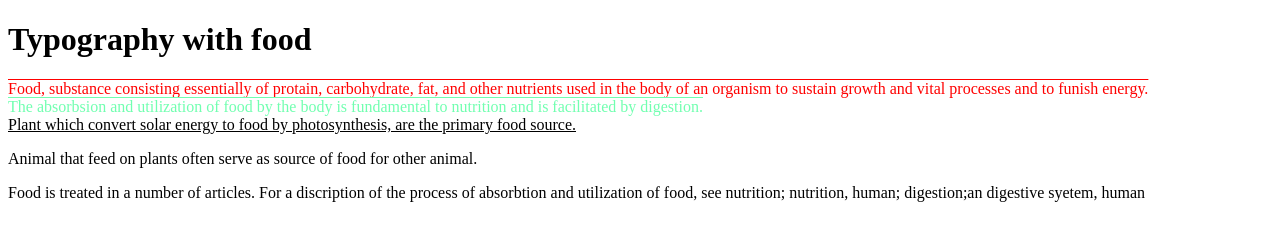
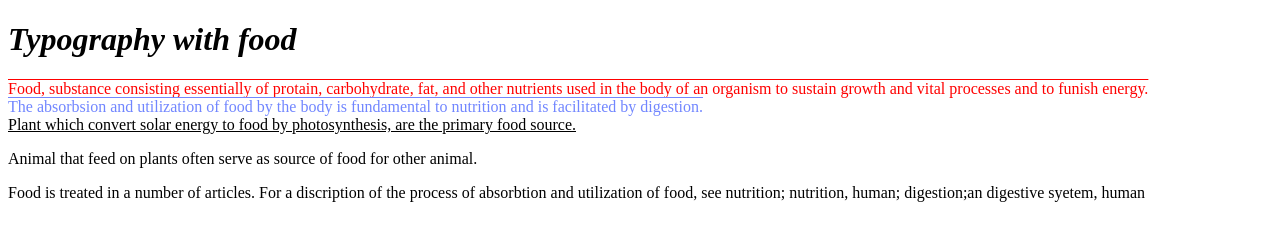
Before and after one commit to Mudathir-Ajibike/Cascading-effect.html, a plain HTML site: page ronaldo/Text styling.html in a window 1280 px wide. Drawn offline with Linux system fonts and the light colour scheme.

Commit message:
second commit

```diff
--- a/ronaldo/Text styling.html
+++ b/ronaldo/Text styling.html
@@ -9,7 +9,7 @@
                 text-decoration: overline;
             }
             .text2 {
-                color: #71ffb0;
+                color: #7186ff;
                 text-decoration: overline;
             }
             .text3 {
@@ -29,7 +29,7 @@
         </style>
     </head>
     <body>
-        <h1>Typography with food</h1>
+        <h1><i> Typography with food</i></h1>
         <div class="text1">Food, substance consisting essentially of protain, carbohydrate, fat, and other nutrients used in the body of an organism to sustain growth and vital processes and to funish energy.</div>
         <div class="text2">The absorbsion and utilization of food by the body is fundamental to nutrition and is facilitated by digestion.</div>
         <div class="text3">Plant which convert solar energy to food by photosynthesis, are the primary food source.</div>
```
